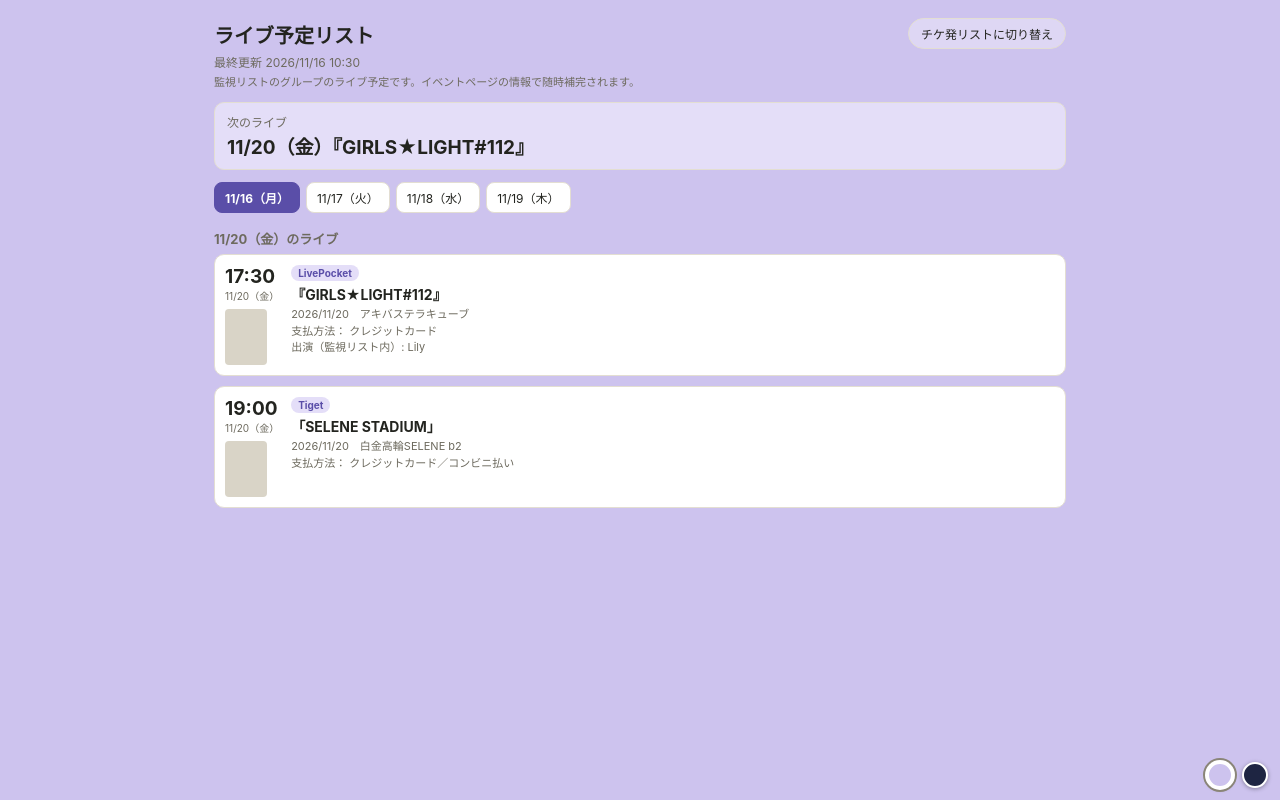
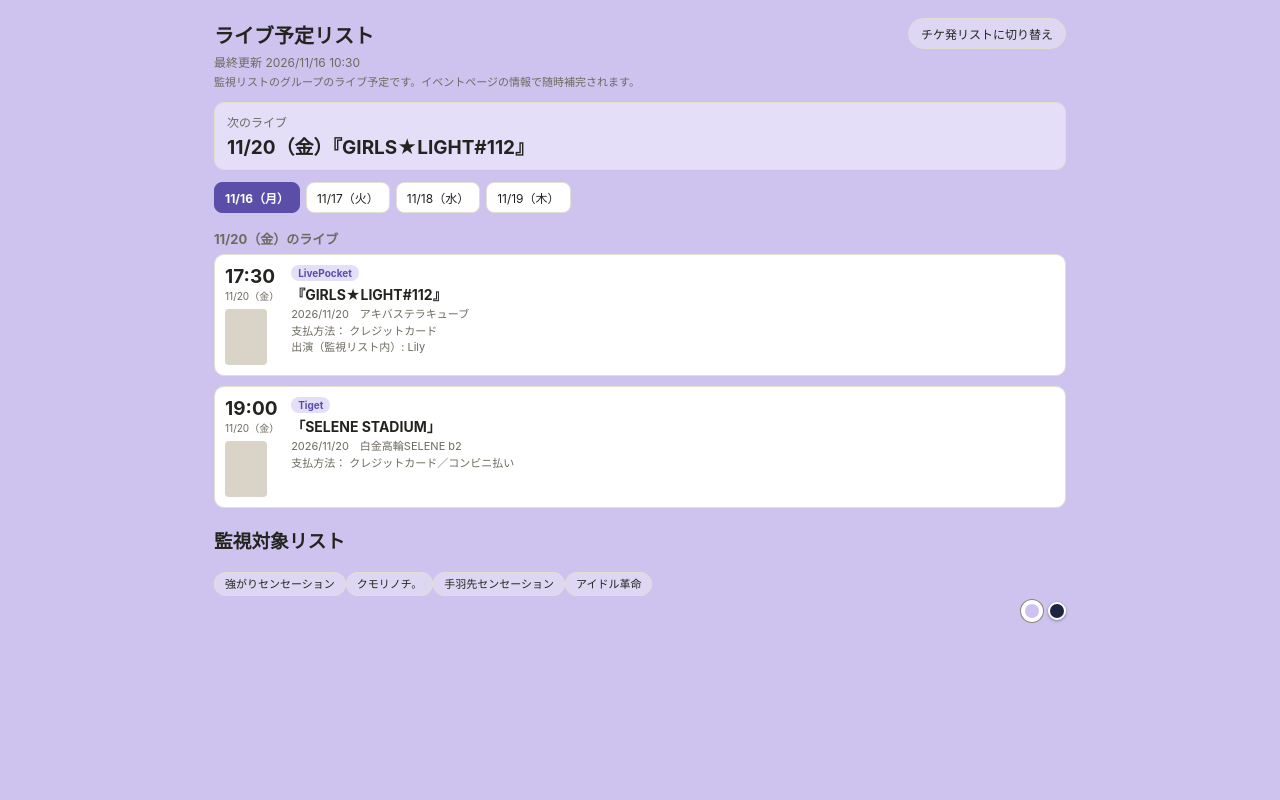
Before and after one commit to mizukicam0525/pages-7kd3x, a plain HTML site: page mode-mock.html in a window 1280 px wide. Both pictures are taken after a click on the button "ライブ予定リストに切り替え". Drawn offline with Linux system fonts and the light colour scheme.

Commit message:
Swatches in watch section, live only

```diff
--- a/mode-mock.html
+++ b/mode-mock.html
@@ -71,14 +71,13 @@
     clip-path:polygon(52% 0, 100% 0, 100% 100%, 48% 100%);}
   #logoLayer{position:absolute; left:-108px; top:-156px; width:216px; height:312px; display:none;}
   #logoLayer img{position:absolute; left:0; top:0; width:216px; height:312px; will-change:transform;}
-  /* ---- tint swatches (bottom-right, unlabeled) ---- */
-  #picker{position:fixed; right:12px; bottom:calc(12px + env(safe-area-inset-bottom));
-    display:flex; gap:9px; z-index:60;}
-  .pbtn{width:26px; height:26px; border-radius:50%; border:2px solid #fff;
-    box-shadow:0 1px 4px rgba(0,0,0,.35); padding:0; cursor:pointer;}
+  /* ---- tint swatches (bottom-right of the watch section, live mode only) ---- */
+  .swrow{display:flex; justify-content:flex-end; gap:7px; margin-top:10px;}
+  .pbtn{width:18px; height:18px; border-radius:50%; border:2px solid #fff;
+    box-shadow:0 1px 3px rgba(0,0,0,.35); padding:0; cursor:pointer;}
   #pickViolet{background:#cdc3ee;}
   #pickNavy{background:#1e2542;}
-  .pbtn.active{box-shadow:0 0 0 2px #fff, 0 0 0 4px #8a8578, 0 1px 4px rgba(0,0,0,.35);}
+  .pbtn.active{box-shadow:0 0 0 2px #fff, 0 0 0 3px #8a8578, 0 1px 3px rgba(0,0,0,.35);}
 </style>
 </head>
 <body>
@@ -94,11 +93,6 @@
       <img id="halfR" alt="">
     </div>
   </div>
-</div>
-
-<div id="picker">
-  <button class="pbtn" id="pickViolet" aria-label="紫"></button>
-  <button class="pbtn" id="pickNavy" aria-label="ネイビー"></button>
 </div>
 
 <script>
@@ -142,7 +136,11 @@ var LIVE_HTML = `
   <div class="card"><div><div class="time">19:00</div><div class="datelab">11/20（金）</div><div class="poster"></div></div>
     <div><div class="badges"><span class="badge site">Tiget</span></div>
     <div class="name">「SELENE STADIUM」</div>
-    <div class="meta">2026/11/20　白金高輪SELENE b2<br>支払方法： クレジットカード／コンビニ払い</div></div></div>`;
+    <div class="meta">2026/11/20　白金高輪SELENE b2<br>支払方法： クレジットカード／コンビニ払い</div></div></div>
+  <div class="sec"><h3>監視対象リスト</h3>
+    <span class="fchip on">強がりセンセーション</span><span class="fchip on">クモリノチ。</span><span class="fchip on">手羽先センセーション</span><span class="fchip on">アイドル革命</span>
+    <div class="swrow"><button class="pbtn" id="pickViolet" aria-label="紫" onclick="setTint('#cdc3ee','violet')"></button><button class="pbtn" id="pickNavy" aria-label="ネイビー" onclick="setTint('#1e2542','navy')"></button></div>
+  </div>`;
 
 var POLY = [[236,0],[111,125],[108.5,134],[108.5,186],[104,192],[6,296]];
 function boltPoints(ox, oy){
@@ -191,13 +189,13 @@ function setTint(color, btn){
   tintName = btn;
   try { localStorage.setItem('modeMockTint', btn); } catch (e) {}
   document.documentElement.style.setProperty('--tint', color);
-  document.getElementById('pickNavy').classList.toggle('active', btn==='navy');
-  document.getElementById('pickViolet').classList.toggle('active', btn==='violet');
+  var pn = document.getElementById('pickNavy'), pv = document.getElementById('pickViolet');
+  if (pn) pn.classList.toggle('active', btn==='navy');
+  if (pv) pv.classList.toggle('active', btn==='violet');
   applyBodyClass();
 }
-document.getElementById('pickNavy').onclick = function(){ setTint(tintName === 'navy' ? '#1e2542' : '#cdc3ee', tintName); };
-document.getElementById('pickViolet').onclick = function(){ setTint('#cdc3ee','violet'); };
 setTint(tintName === 'navy' ? '#1e2542' : '#cdc3ee', tintName);
+function refreshSwatches(){ setTint(tintName === 'navy' ? '#1e2542' : '#cdc3ee', tintName); }
 
 function wait(ms){ return new Promise(function(r){ setTimeout(r, ms); }); }
 
@@ -226,6 +224,7 @@ async function switchMode(){
   mode = (mode === 'sale') ? 'live' : 'sale';
   app.innerHTML = (mode === 'sale') ? SALE_HTML : LIVE_HTML;
   applyBodyClass();
+  refreshSwatches();
 
   /* spin (~0.7s): disc + logo rotate clockwise together around one shared center */
   colL.style.display='none'; colR.style.display='none';
```
